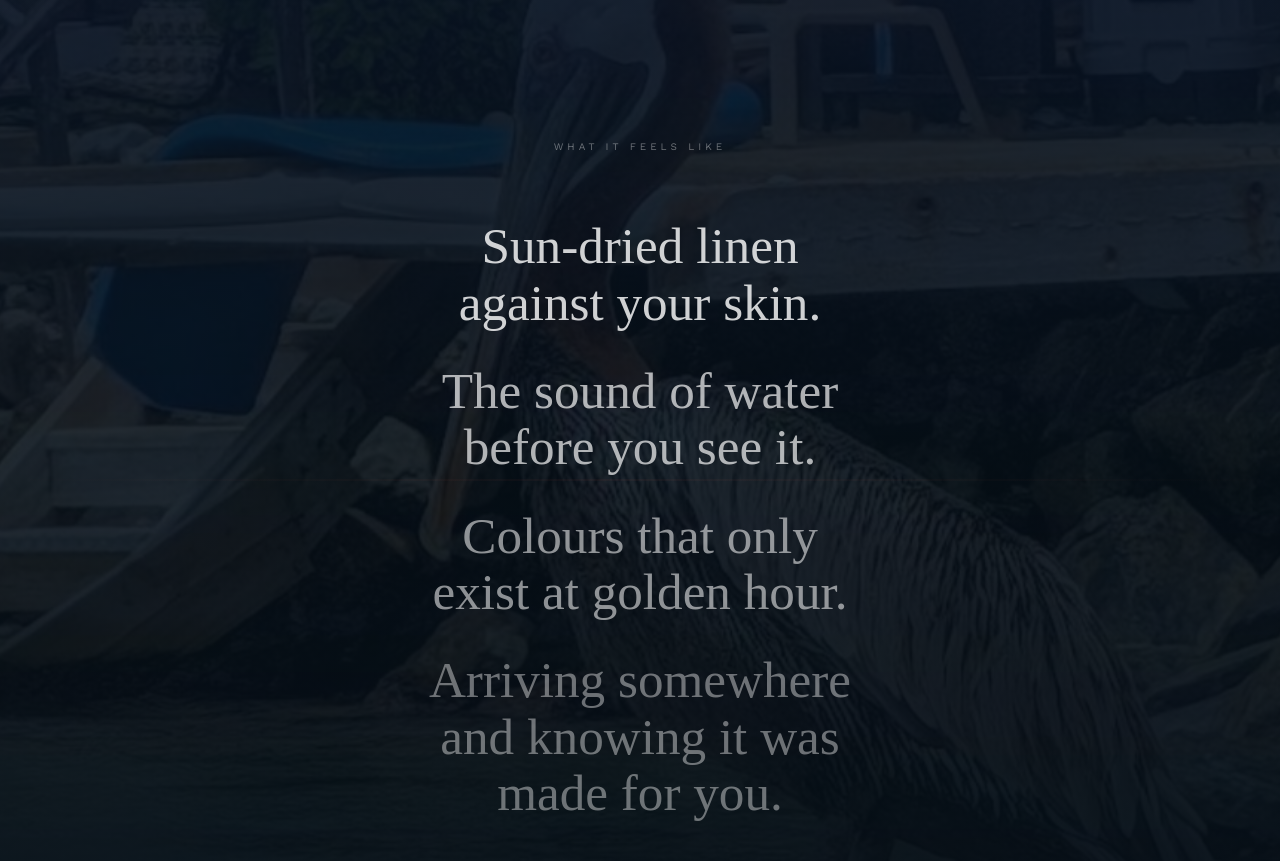
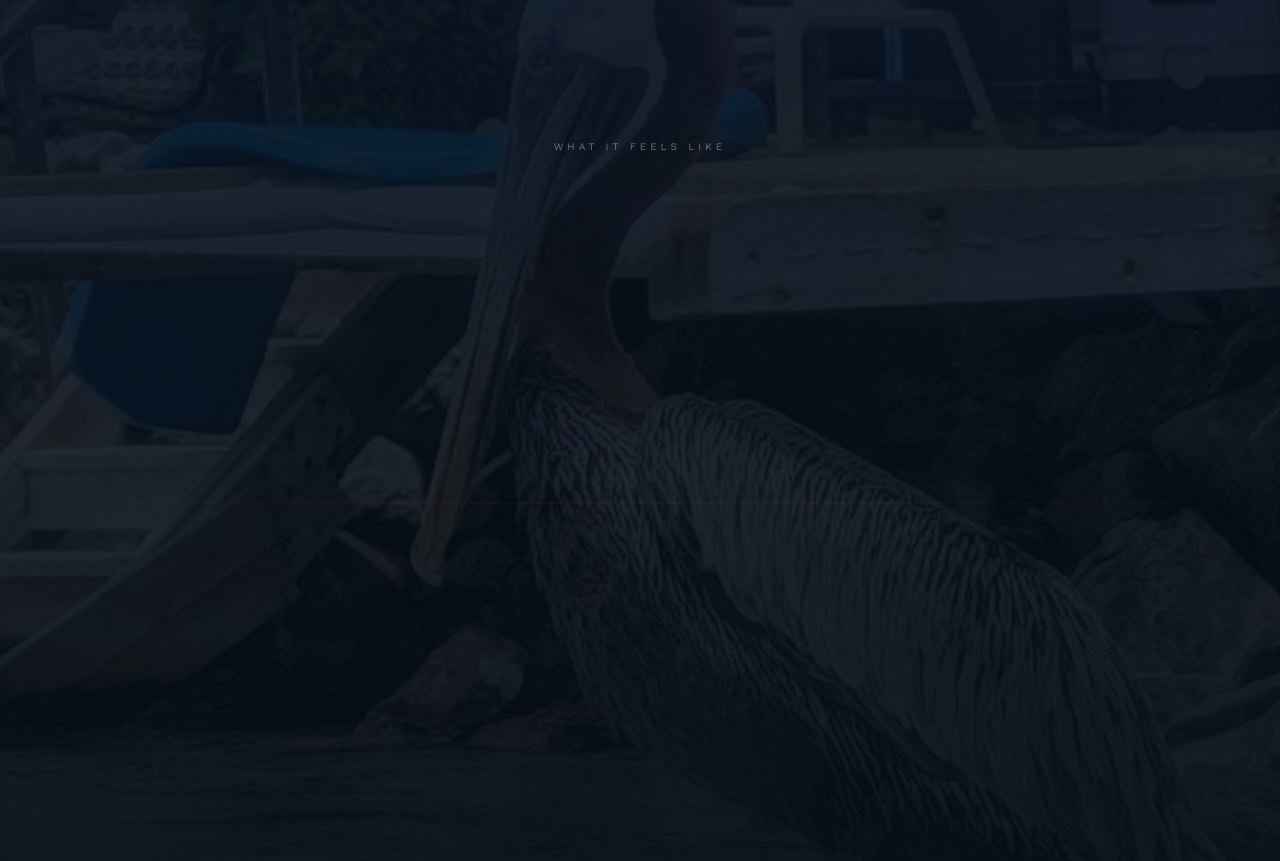
Before and after one commit to Xconmax245/Aruba-Coll, a Next.js app: page / in a window 1280 px wide. Shown: the part 6880-7741 px from the top of the page. Built offline with nearby package versions, Linux system fonts and the light colour scheme; a web font is replaced by a local one.

Commit message:
feat: add premium editorial typewriter reveal animation to SectionFeeling

```diff
--- a/components/home/SectionFeeling.tsx
+++ b/components/home/SectionFeeling.tsx
@@ -13,15 +13,17 @@ const feelings = [
 ];
 
 export default function SectionFeeling() {
-  const bgRef = useRef(null);
-  const sectionRef = useRef(null);
+  const bgRef = useRef<HTMLDivElement>(null);
+  const sectionRef = useRef<HTMLDivElement>(null);
 
   useEffect(() => {
     gsap.registerPlugin(ScrollTrigger);
 
-    if (bgRef.current && sectionRef.current) {
+    const ctx = gsap.context(() => {
+      // 1. Background parallax
+      if (bgRef.current) {
         gsap.to(bgRef.current, {
-        yPercent: 20,
+          yPercent: 15,
           ease: 'none',
           scrollTrigger: {
             trigger: sectionRef.current,
@@ -31,6 +33,37 @@ export default function SectionFeeling() {
           },
         });
       }
+
+      // 2. High-end editorial typewriter reveal
+      const lines = gsap.utils.toArray<HTMLElement>('.feeling-line');
+      lines.forEach((line) => {
+        const chars = line.querySelectorAll('.char');
+        if (chars.length === 0) return;
+
+        gsap.fromTo(chars,
+          {
+            opacity: 0,
+            y: 8,
+            filter: 'blur(3px)',
+          },
+          {
+            opacity: 1,
+            y: 0,
+            filter: 'blur(0px)',
+            duration: 0.38,
+            stagger: 0.03, // smooth progressive typing rate
+            ease: 'power2.out',
+            scrollTrigger: {
+              trigger: line,
+              start: 'top 85%', // triggers when the top of the line reaches 85% of viewport height
+              toggleActions: 'play none none none',
+            },
+          }
+        );
+      });
+    }, sectionRef);
+
+    return () => ctx.revert();
   }, []);
 
   return (
@@ -57,29 +90,33 @@ export default function SectionFeeling() {
 
       <div className="relative z-10 max-w-screen-xl mx-auto text-center">
         <p
-          data-aos="fade-up"
-          data-aos-duration="800"
           className="text-[10px] tracking-[0.4em] text-white/40 uppercase mb-16"
+          style={{ fontFamily: '"Work Sans", sans-serif' }}
         >
           What it feels like
         </p>
 
-        <div className="space-y-6 md:space-y-8">
+        <div className="space-y-8 md:space-y-12">
           {feelings.map((feeling, i) => (
             <p
               key={i}
-              data-aos="fade-up"
-              data-aos-delay={150 * i}
-              data-aos-duration="900"
-              className="oi-regular text-white/90 mx-auto"
+              className="feeling-line oi-regular text-white/90 mx-auto"
               style={{
-                fontSize: 'clamp(1.6rem, 4vw, 4rem)',
-                lineHeight: 1.1,
-                maxWidth: '18ch',
+                fontSize: 'clamp(1.4rem, 3.8vw, 3.6rem)',
+                lineHeight: 1.15,
+                maxWidth: '22ch',
                 opacity: 0.9 - 0.15 * i,
               }}
             >
-              {feeling}
+              {feeling.split('').map((char, charIdx) => (
+                <span
+                  key={charIdx}
+                  className="char inline-block will-change-[transform,opacity,filter]"
+                  style={{ opacity: 0, filter: 'blur(3px)', transform: 'translateY(8px)' }}
+                >
+                  {char === ' ' ? '\u00A0' : char}
+                </span>
+              ))}
             </p>
           ))}
         </div>
```
Lines whose indentation alone changed are shown as unchanged.
